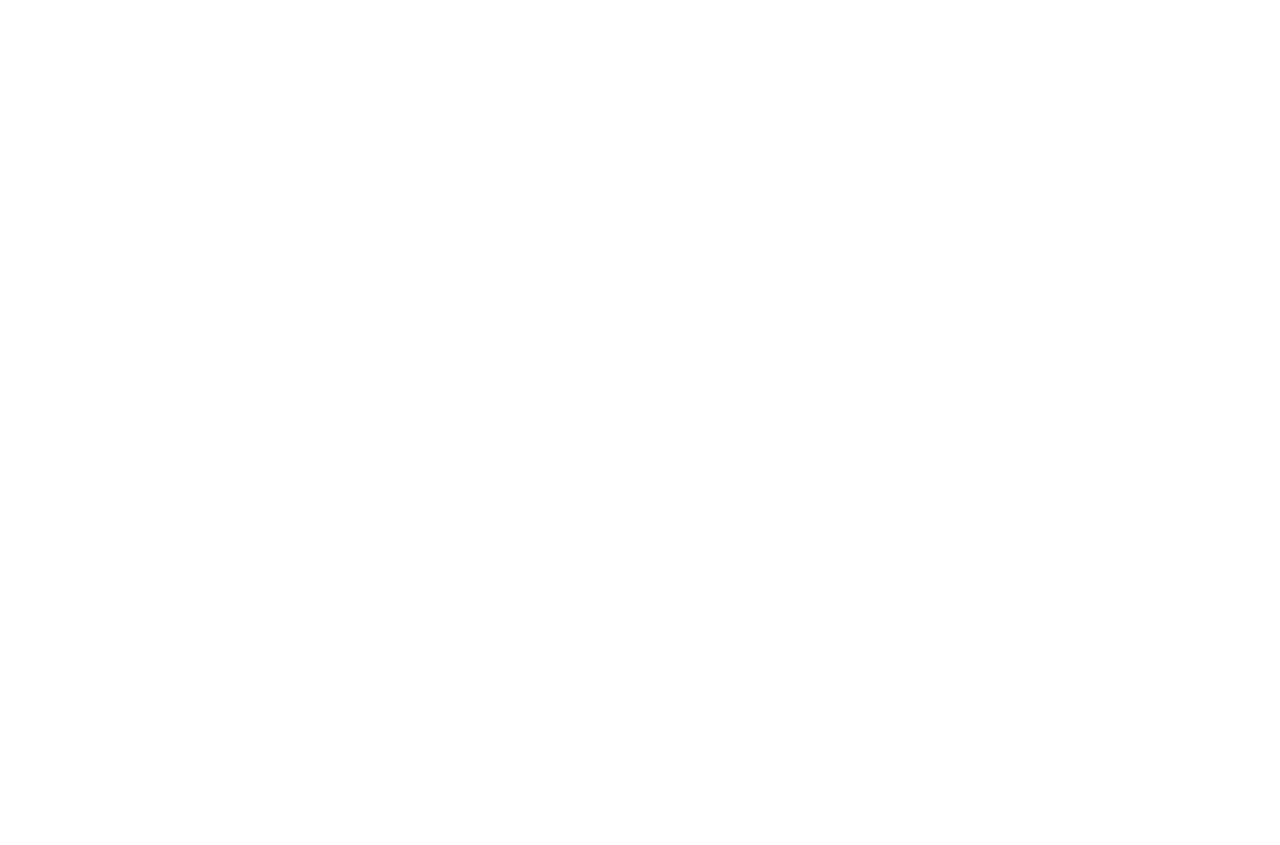
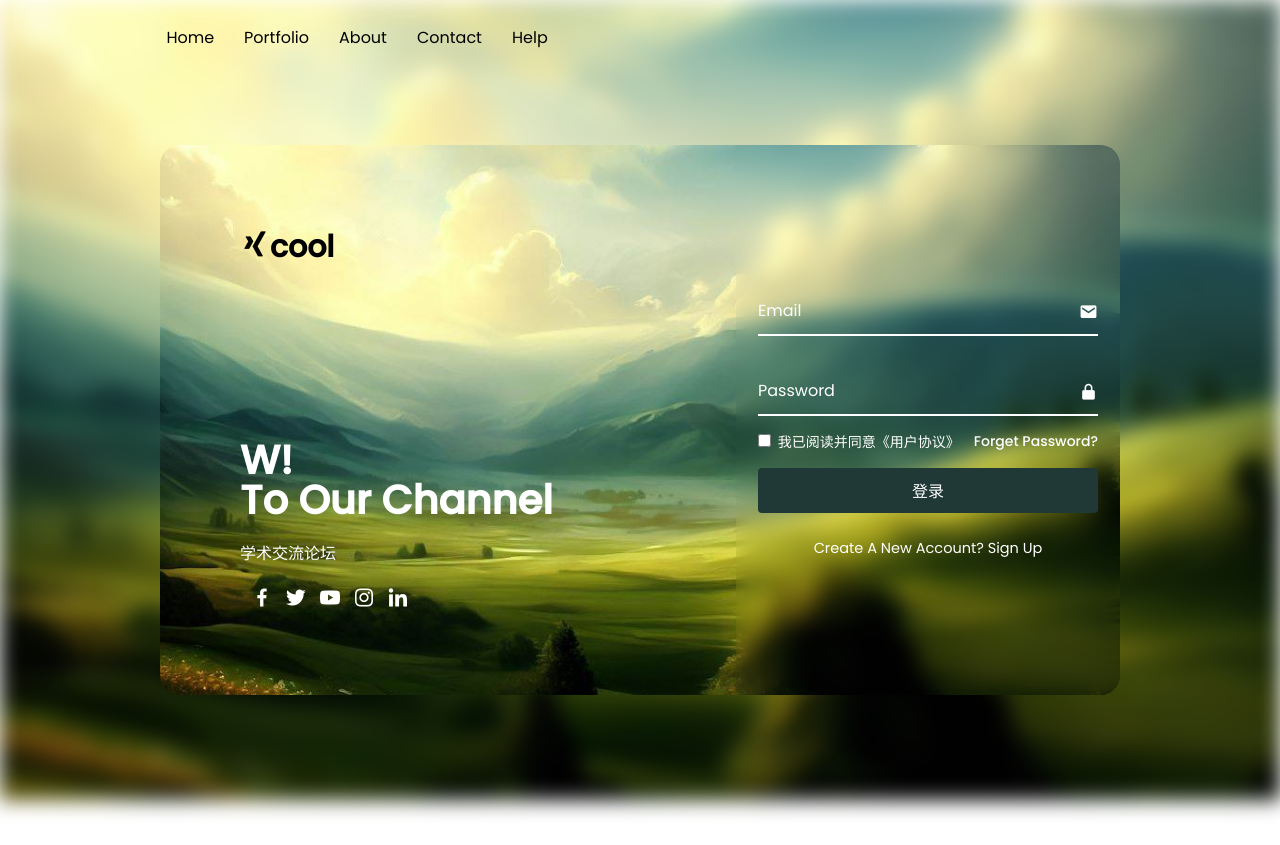
Before and after one commit to pesenteur/summer_frontend, a Vue app: page /login in a window 1280 px wide. Before the commit this address had no page. Before the commit the page ends 800 px from the top, so only its background shows below. Built offline with nearby package versions, Linux system fonts and the light colour scheme.

Commit message:
更新注册登录

```diff
--- a/src/App.vue
+++ b/src/App.vue
@@ -1,5 +1,5 @@
 <template>
-  <router-view/>
+  <router-view />
 </template>
 
 <script setup>
@@ -17,12 +17,24 @@
 </script>
 
 <style>
-#app {
-  font-family: Avenir, Helvetica, Arial, sans-serif;
-  -webkit-font-smoothing: antialiased;
-  -moz-osx-font-smoothing: grayscale;
-  text-align: center;
-  color: #2c3e50;
-  margin-top: 60px;
+* {
+  margin: 0;
+  padding: 0;
+}
+
+body,
+html {
+  margin: 0;
+  padding: 0;
+}
+
+input:-webkit-autofill,
+textarea:-webkit-autofill,
+select:-webkit-autofill {
+  -webkit-text-fill-color: #ededed !important;
+  -webkit-box-shadow: 0 0 0px 1000px transparent inset !important;
+  background-color: transparent;
+  background-image: none;
+  transition: background-color 50000s ease-in-out 0s;
 }
 </style>
--- a/src/router/index.js
+++ b/src/router/index.js
@@ -1,4 +1,4 @@
-import {createRouter, createWebHistory} from 'vue-router'
+import { createRouter, createWebHistory } from 'vue-router'
 
 const router = createRouter({
     history: createWebHistory(),
@@ -6,6 +6,9 @@
         path: '/',
         component: () => import('@/home/HomeBoard.vue')
 
+    }, {
+        path: '/login',
+        component: () => import('@/views/account/LoginComponent.vue')
     }]
 
 });
--- a/src/views/account/LoginComponent.vue
+++ b/src/views/account/LoginComponent.vue
@@ -1,20 +1,27 @@
 <template>
     <div>
+        <div class="background"></div>
         <Navbar />
         <SearchBar />
-        <div class="background"></div>
+
         <div class="container">
             <div class="item">
                 <h2 class="logo"><i class='bx bxl-xing'></i>cool</h2>
                 <div class="text-item">
-                    <h2>Welcome! <br><span>To Our Channel</span></h2>
-                    <p>Lorem ipsum dolor sit amet consectetur adipisicing elit. Odit, repellendus?</p>
+                    <h2>W!<br><span>To Our Channel</span></h2>
+                    <p>学术交流论坛</p>
                     <SocialIcon />
                 </div>
             </div>
             <div class="login-section">
-                <LoginForm />
-                <RegisterForm />
+                <transition>
+                    <div class="form-box" v-if="showLogin">
+                        <LoginForm v-model:show-value="showLogin" />
+                    </div>
+                    <div class="form-box register" v-else>
+                        <RegisterForm v-model:show-value="showLogin" />
+                    </div>
+                </transition>
             </div>
         </div>
     </div>
@@ -24,9 +31,11 @@
 import Navbar from './NavbarComponent.vue';
 import SearchBar from './SearchBar.vue';
 import LoginForm from './LoginForm.vue';
-import RegisterForm from './RegisterForm.vue';
+import RegisterForm from './RegisterForm.vue'
 import SocialIcon from './SocialIcon.vue';
+import { ref } from 'vue';
 
+const showLogin = ref(true);
 </script>
 
 <style >
@@ -41,6 +50,8 @@
 }
 
 body {
+    margin: 0;
+    padding: 0;
     height: 100vh;
     width: 100%;
     background: #fff;
@@ -216,29 +227,30 @@
 
 }
 
-.login-section .form-box.register {
-    transform: translateX(430px);
-    transition: transform .6s ease;
-    transition-delay: 0s;
-}
-
-.login-section.active .form-box.register {
-    transform: translateX(0px);
-    transition-delay: .7s;
-}
-
-.login-section .form-box.login {
-    transform: translateX(0px);
+.v-enter-active {
     transition: transform .6s ease;
     transition-delay: 0.7s;
 }
 
-.login-section.active .form-box.login {
+.v-enter-from {
     transform: translateX(430px);
-    transition-delay: 0s;
 }
 
+.v-enter-to {
+    transform: translateX(0);
+}
 
+.v-leave-active {
+    transition: transform .6s ease;
+}
+
+.v-leave-from {
+    transform: translateX(0);
+}
+
+.v-leave-to {
+    transform: translateX(430px);
+}
 
 .login-section .form-box h2 {
     text-align: center;
@@ -341,4 +353,5 @@
 
 .create-account p a:hover {
     text-decoration: underline;
-}</style>
+}
+</style>
--- a/src/views/account/LoginForm.vue
+++ b/src/views/account/LoginForm.vue
@@ -13,26 +13,41 @@
             </div>
             <div class="remember-password">
                 <label for=""><input type="checkbox" v-model="agree">{{ userAgreement }}</label>
-                <a href="#">Forget Password</a>
+                <a href="#">Forget Password?</a>
             </div>
             <button class="btn" id="siBtn" @click="loginWithPassword">登录</button>
             <div class="create-account">
-                <p>Create A New Account? <a href="#" class="login-link">Sign Up</a></p>
+                <p>Create A New Account? <a href="#" class="login-link" @click="showRegisterForm">Sign Up</a></p>
             </div>
         </form>
     </div>
 </template>
 
 <script setup>
-import { ref } from "vue";
+import { ref, computed } from "vue";
 const email = ref('')
 const password = ref('')
 const agree = ref(false)
+
+const props = defineProps(['showValue']);
+const emit = defineEmits(['update:showValue'])
+
+const showLogin = computed({
+    get() {
+        return props.showValue;
+    },
+    set(value) {
+        emit('update:showValue', value);
+    }
+});
 
 const userAgreement = `
     我已阅读并同意《用户协议》
 `;
 
+const showRegisterForm = () => {
+    showLogin.value = false;
+};
 
 </script>
 
--- a/src/views/account/RegisterForm.vue
+++ b/src/views/account/RegisterForm.vue
@@ -14,16 +14,17 @@
             <div class="remember-password">
                 <label for=""><input type="checkbox" v-model="agree">我已阅读并同意《用户协议》</label>
             </div>
-            <button class="btn" id="suBtn">注册</button>
+            <button class="btn" id="suBtn">Sign Up</button>
             <div class="create-account">
-                <p>Already Have An Account? <a href="#" class="login-link">Sign In</a></p>
+                <p>Already Have An Account? <a href="#" class="login-link" @click="showLoginForm">Sign In</a></p>
             </div>
         </form>
     </div>
 </template>
 
 <script setup>
-import { ref } from 'vue';
+import { ref, computed } from 'vue';
+
 const email = ref('');
 const password = ref('');
 const agree = ref('');
@@ -32,6 +33,22 @@
     // 在这里可以访问 username.value, email.value, password.value 和 agree.value
     // 处理注册逻辑
 };
+
+const props = defineProps(['showValue']);
+const emit = defineEmits(['update:showValue'])
+
+const showLogin = computed({
+    get() {
+        return props.showValue;
+    },
+    set(value) {
+        emit('update:showValue', value);
+    }
+})
+
+const showLoginForm = () => {
+    showLogin.value = true;
+};
 </script>
 
 <style scoped></style>
```
